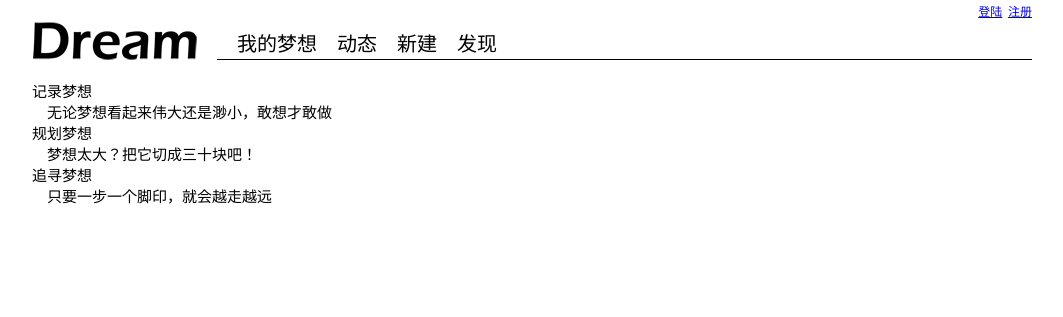
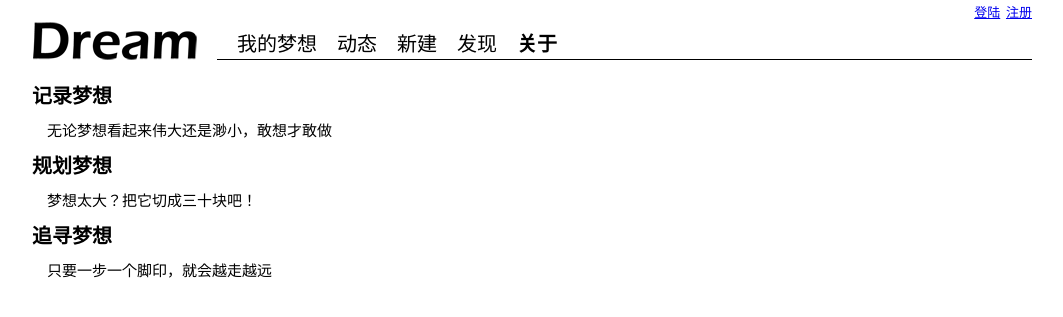
Before and after one commit to AaronJiang/beforeidie, a PHP site: page /about.php in a window 1280 px wide. Shown: the top 317 px of the page, without its empty margins (108-1171 px from the left). Run offline with PHP 8.4, Linux system fonts and the light colour scheme; some libraries are stand-ins or nearby versions.

Commit message:
CSS微调，减少了很多信息噪声

```diff
--- a/about.php
+++ b/about.php
@@ -6,14 +6,14 @@
 	$('body').prop('id', 'page-about');
 </script>
 
-<p class="subTitle">记录梦想</p>
-<p class="indent-2em">无论梦想看起来伟大还是渺小，敢想才敢做</p>
+<p class="subtitle">记录梦想</p>
+<p class="indent-2em" style='margin-bottom:10px;'>无论梦想看起来伟大还是渺小，敢想才敢做</p>
 
-<p class="subTitle">规划梦想</p>
-<p class="indent-2em">梦想太大？把它切成三十块吧！</p>
+<p class="subtitle">规划梦想</p>
+<p class="indent-2em" style='margin-bottom:10px;'>梦想太大？把它切成三十块吧！</p>
 
-<p class="subTitle">追寻梦想</p>
-<p class="indent-2em">只要一步一个脚印，就会越走越远</p>
+<p class="subtitle">追寻梦想</p>
+<p class="indent-2em" style='margin-bottom:10px;'>只要一步一个脚印，就会越走越远</p>
 
 <?php
 	require('footer.php');
--- a/goal_page_details.php
+++ b/goal_page_details.php
@@ -223,8 +223,7 @@ $(function(){
 <div id='goal-details-panel'>
 
 	<div class='panel-header'>
-		<div class='panel-title'>计划</div>
-		<?php if($isCreator){ ?>
+		<div class='panel-title'>计划</div><?php if($isCreator){ ?>
 		<div class='panel-cmd-wapper'>......（<span class='panel-cmd' id='cmd-edit-steps'>编辑</span>）</div>
 		<?php } ?>
 	</div>
--- a/header.php
+++ b/header.php
@@ -21,6 +21,7 @@
 				<li><a id="nav-dynamic" href="dynamic.php">动态</a></li>
 				<li><a id="nav-newgoal" href="goal_page_new.php">新建</a></li>
 				<li><a id="nav-discover" href="discover.php">发现</a></li>
+				<li><a id="nav-about" href="about.php">关于</a></li>
 			</ul>
 			<div id="account-info">
 			<?php if(isset($_SESSION['valid_user'])){ ?>
--- a/log_funs.php
+++ b/log_funs.php
@@ -54,7 +54,8 @@
 				. "WHERE fows.FollowerID = ". $userID. "\n"
 				. "AND fows.GoalID = logs.GoalID\n"
 				. "AND logs.GoalID = goals.GoalID\n"
-				. "AND users.UserID = goals.UserID";
+				. "AND users.UserID = goals.UserID\n"
+				. "ORDER BY logs.LogTime desc";
 
 		$result = db_exec($query);
 
--- a/style/style.css
+++ b/style/style.css
@@ -228,14 +242,11 @@ select{
 #account-info a{
 	display:inline-block;
 	text-decoration:underline;
-	font-size:12px;
+	font-size:13px;
 	font-family:'宋体';
 	cursor:pointer;
 	margin-left:2px;
 }
-
-/* User Account
-------------------------------------------------------------*/
 
 /* Login */
 
```
Also changed, not shown: other parts of style/style.css (+33 -18 lines), dynamic.php (+15 -1 lines), home.php (+12 -9 lines).
